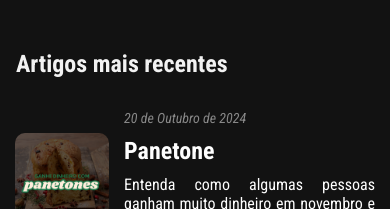
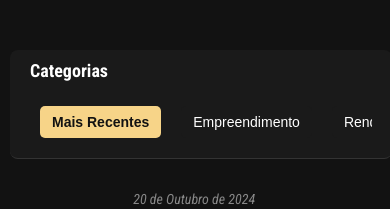
Before and after one commit to viannajoao/unicoboss, a React (Vite) app: page /Blog in a window 390 px wide. Shown: the part 157-366 px from the top of the page. Built offline with nearby package versions, Linux system fonts and the light colour scheme.

Commit message:
melhorando o layout da pagina Blog

```diff
--- a/src/artigos/json/sugestoes/sugestoes.js
+++ b/src/artigos/json/sugestoes/sugestoes.js
@@ -5,7 +5,8 @@ let articles = [
     photo: "/images/panetones/panetone_capa.png",
     date: "20 de Outubro de 2024",
     page: "/Blog/ganharDinheiroEmNovembro",
-    desc: "Entenda como algumas pessoas ganham muito dinheiro em novembro e enquanto algumas pessoas so gastam dinheiro"
+    desc: "Entenda como algumas pessoas ganham muito dinheiro em novembro e enquanto algumas pessoas so gastam dinheiro",
+    category: "Empreendimento"
   },
   {
     id: 2,
@@ -13,7 +14,8 @@ let articles = [
     photo: "/images/rendaExtra/12IdeiasDeRendaExtra.png",
     date: "10 de Outubro de 2024",
     page: "/Blog/RendaExtra",
-    desc: "12 ideias de como obter Renda Extra para aumentar o seu capital"
+    desc: "12 ideias de como obter Renda Extra para aumentar o seu capital",
+    category: "Renda Extra"
   },
   {
     id: 3,
@@ -21,7 +23,8 @@ let articles = [
     photo: "/images/comoGanharDinheiroNovembro/comoGanharDinheiroNovembro_capa.png",
     date: "19 de Novembro de 2024",
     page: "/Blog/Criptomoeda",
-    desc: "Conheça a moeda do futuro e aprenda como investir e conquistar a sua também !"
+    desc: "Conheça a moeda do futuro e aprenda como investir e conquistar a sua também !",
+    category: "Criptomoeda"
   },
   {
     id: 4,
@@ -29,7 +32,8 @@ let articles = [
     photo: "/images/investimentos/capa_investimentos.png",
     date: "18 de Novembro de 2024",
     page: "/Blog/Investimentos",
-    desc: "Aprenda a como investir e administrar o seu dinheiro !"
+    desc: "Aprenda a como investir e administrar o seu dinheiro !",
+    category: "Investimentos"
   },
   {
     id: 5,
@@ -37,7 +41,8 @@ let articles = [
     photo: "/images/dicasParaSairDaPobreza/dicasParaSairDaPobreza_capa.png",
     date: "03 de Dezembro de 2024",
     page: "/Blog/ComoSairDaPobreza",
-    desc: "10 dicas para sair da pobreza e conquistar a sua própria vida"
+    desc: "10 dicas para sair da pobreza e conquistar a sua própria vida",
+    category: "Dicas Financeira"
 
   }
 ]
--- a/src/components/AdSense/AdSense.scss
+++ b/src/components/AdSense/AdSense.scss
@@ -3,7 +3,7 @@
   height: 100vh;
   padding: 1rem;
   border-radius: 8px;
- // background-color: red;
+  //background-color: red;
 }
 
 .sidebar-left {
@@ -13,7 +13,7 @@
 
 .sidebar-right {
   display: flex;
-
+  margin-right: 10px;
 }
 
 .ad-space {
--- a/src/components/Blog/Blog.scss
+++ b/src/components/Blog/Blog.scss
@@ -1,12 +1,10 @@
-.container-blog{
-  //background-color: green;
+.container-blog {
   display: flex;
   flex-direction: column;
 }
 
 .principal-view {
   width: 100%;
-  //background-color: red;
   display: flex;
   justify-content: center;
   align-items: start;
@@ -14,7 +12,7 @@
   flex-direction: column;
   margin-top: 100px;
 
-  p{
+  p {
     font-size: 24px;
     margin-bottom: 20px;
     font-weight: bold;
@@ -27,7 +25,6 @@
     position: relative;
     animation: shake 2s infinite;
     z-index: 0;
-
 
     @keyframes shake {
       0% {
@@ -50,87 +47,158 @@
   }
 }
 
-.articles {
+.content {
   display: flex;
-  gap: 15px;
-  //background-color: #ccc;
+  flex-wrap: wrap;
 }
 
-.news-articles {
+.categories-sidebar {
+  width: 250px;
+  padding: 20px;
+  background-color: #1a1a1a;
+  color: white;
+  border-right: 1px solid #333;
+  margin-left: 10px;
+  border-radius: 8px;
+}
+
+.categories-sidebar h3 {
+  font-size: 18px;
+  margin-bottom: 15px;
+}
+
+.categories-sidebar ul {
+  list-style: none;
+  padding: 0;
+}
+
+.categories-sidebar li {
+  margin-bottom: 10px;
+}
+
+.category-button {
+  width: 100%;
+  padding: 10px;
+  border: none;
+  border-radius: 5px;
+  color: white;
+  background-color: #242424;
+  text-align: left;
+  cursor: pointer;
+  font-size: 16px;
+}
+
+.category-button.active {
+  background-color: #F7D488;
+  color: #121212;
+  font-weight: 600;
+}
+
+.category-button:hover {
+  background-color: #333;
+  color: #FFF;
+}
+
+.articles {
   flex: 4;
-  margin-left: 2rem;
-  //background-color: #FFF;
+  padding: 20px;
+}
 
-  .links-articles {
-    text-decoration: none;
-    color: #FFF;
+.pagination {
+  margin-top: 20px;
+  text-align: center;
+}
+
+.pagination button {
+  padding: 10px 20px;
+  background-color: #F7D488;
+  color: white;
+  border: none;
+  border-radius: 5px;
+  cursor: pointer;
+}
+
+.pagination button:hover {
+  background-color: #F7D488;
+}
+
+a {
+  color: #FFF;
+  text-decoration: none;
+}
+
+
+@media (max-width: 782px) {
+  .categories-sidebar {
+    width: 98%;
+    border-right: none;
+    border-bottom: 1px solid #333;
+    padding: 10px 20px;
+    margin-right: 10px;
+  }
+
+
+
+  .categories-sidebar ul {
+    display: flex;
+    flex-wrap: nowrap;
+    overflow-x: auto;
+    padding: 10px 0;
+    margin: 0;
+    gap: 10px;
+    scroll-behavior: smooth;
+  }
+
+  .categories-sidebar li {
+    flex: 0 0 auto;
+    margin-bottom: 0;
+  }
+
+  .category-button {
+    width: auto;
+    padding: 8px 12px;
+    white-space: nowrap;
+    text-align: center;
+    font-size: 14px;
+    background-color: #1a1a1a;
+  }
+
+  .category-button.active {
+    background-color: #F7D488;
+    color: #121212;
+    font-weight: 600;
   }
 }
 
-.ads-google {
-  flex: 1;
-  width: 500px;
-  height: 550px;
-  //background-color: #f8f9fa;
-  margin-right: 30px;
-  border-radius: 8px;
-  cursor: pointer;
-  transition: background-color 0.3s ease;
-  &:hover {
-    //background-color: #d4d4d4;
+@media screen and (max-width: 357px) {
+  .categories-sidebar {
+    width: 100%;
   }
 }
 
-.pagination {
-  text-align: center;
-  margin-top: 20px;
-  //background-color: #343a40;
 
-  button{
-    padding: 20px 10px;
-    color: #FFF;
-    background-color: #343a40;
-    border: none;
-    border-radius: 8px;
-    width: 300px;
-    cursor: pointer;
-    transition: background-color 0.3s ease;
-    font-weight: bold;
-    &:hover {
-      background-color: #212529;
-      color: #F7D488;
-    }
-
-  }
-
-  a {
-    margin-right: 10px;
-    font-size: 24px;
-    text-decoration: none;
-    color: #FFF;
-  }
-
-  a:hover {
-    color: #007bff;
-  }
-}
-
-@media  screen and (max-width: 1000px) {
-  .ads-google{
+@media screen and (max-width: 1000px) {
+  .ads-google {
     margin-right: 0;
   }
 
-  .news-articles{
+  .news-articles {
     margin-left: 0;
   }
 
-  .principal-view{
+  .principal-view {
     padding-left: 1rem;
   }
 }
 
 @media screen and (max-width: 720px) {
-  .ads-google{
+  .ads-google {
     display: none;
   }
 }
+
+@media screen and (max-width: 1241px) {
+  .ads-google {
+    display: none;
+  }
+}
--- a/src/components/Blog/index.jsx
+++ b/src/components/Blog/index.jsx
@@ -1,37 +1,89 @@
+import { useState } from "react";
 import { Link } from "react-router-dom";
 import "./Blog.scss";
 import News from "../News";
-import articles from "../../artigos/json/sugestoes/sugestoes.js"
-
+import articles from "../../artigos/json/sugestoes/sugestoes.js";
+import { Aside } from "../AdSense/index.jsx";
 
 function Blog() {
+  const [visibleArticles, setVisibleArticles] = useState(10); // Número de artigos visíveis
+  const [filteredCategory, setFilteredCategory] = useState("Mais Recentes"); // Categoria ativa
+
+  // Lista de categorias únicas
+  const categories = [
+    "Mais Recentes",
+    ...new Set(articles.map((article) => article.category)),
+  ];
+
+  // Filtra os artigos por categoria ou exibe os mais recentes
+  const filteredArticles =
+    filteredCategory === "Mais Recentes"
+      ? [...articles].sort((a, b) => new Date(b.date) - new Date(a.date))
+      : articles.filter((article) => article.category === filteredCategory);
+
+  // Função para carregar mais artigos
+  const loadMoreArticles = () => {
+    setVisibleArticles((prevVisible) => prevVisible + 10);
+  };
 
   return (
     <div className="container-blog">
-
+      {/* Cabeçalho */}
       <header className="principal-view">
         <h1>Blog</h1>
-        <p>Artigos mais recentes</p>
+        {/* <p>Artigos mais recentes</p> */}
       </header>
+
+      {/* Container principal */}
+      <div className="content">
+        {/* Sidebar de Categorias */}
+        <aside className="categories-sidebar">
+          <h3>Categorias</h3>
+          <ul>
+            {categories.map((category) => (
+              <li key={category}>
+                <button
+                  className={`category-button ${filteredCategory === category ? "active" : ""
+                    }`}
+                  onClick={() => {
+                    setFilteredCategory(category);
+                    setVisibleArticles(10); // Reseta a quantidade de artigos visíveis
+                  }}
+                >
+                  {category}
+                </button>
+              </li>
+            ))}
+          </ul>
+        </aside>
+
+        {/* Lista de Artigos */}
         <main className="articles">
           <div className="news-articles">
-          {articles.map((item, index) => (
+            {filteredArticles.slice(0, visibleArticles).map((item, index) => (
               <Link className="links-articles" key={index} to={item.page}>
-              <News title={item.title} date={item.date} photo={item.photo} description={item.desc}>
-              </News>
+                <News
+                  title={item.title}
+                  date={item.date}
+                  photo={item.photo}
+                  description={item.desc}
+                />
               </Link>
             ))}
-
           </div>
 
-        <aside className="ads-google">
-        </aside>
+          {/* Botão Carregar Mais */}
+          {visibleArticles < filteredArticles.length && (
+            <div className="pagination">
+              <button onClick={loadMoreArticles}>CARREGAR MAIS</button>
+            </div>
+          )}
         </main>
-      <div className="pagination">
-        <button>CARREGAR MAIS</button>
+        <Aside side="right" className="ads-google">
+        </Aside>
       </div>
     </div>
-  )
+  );
 }
 
 export default Blog;
--- a/src/components/PageLayout/PageLayout.scss
+++ b/src/components/PageLayout/PageLayout.scss
@@ -28,20 +28,23 @@
     }
 
     h2 {
-      margin-bottom: 15px;
+      margin-top: 20px;
+      margin-bottom: 10px;
       font-size: 26px;
       display: inline-block;
+      color: #FFF;
     }
 
     h3{
+      margin-top: 10px;
       margin-bottom: 10px;
     }
 
     p {
       font-size: 1.2rem;
-      margin-bottom: 2rem;
-      //margin-left: 10px;
-      line-height: 19px;
+      //margin-bottom: 1.5rem;
+      line-height: 22px;
+      color: rgb(228, 224, 224);
     }
 
     .pictures {
@@ -109,7 +112,8 @@
 }
 
 ul{
-  margin-bottom: 10px;
+  margin-bottom: 20px;
+  padding: 0 20px;
 }
 
 li{
@@ -186,10 +190,6 @@ li{
   }
 }
 
-@media screen and (max-width: 1675px) {
-
-}
-
 @media screen and (max-width: 1600px) {
   .pictures{
     // flex-direction: column;
@@ -256,9 +256,7 @@ li{
 @media screen and (max-width: 451px) {
  .reference-articles{
   padding: 0;
-  h2{
 
-  }
   p{
     font-size: 14px;
   }
```
Also changed, not shown: src/artigos/json/10dicasParaSairDaPobreza/10dicas.json (+41 -29 lines). Lines whose indentation alone changed are shown as unchanged.
